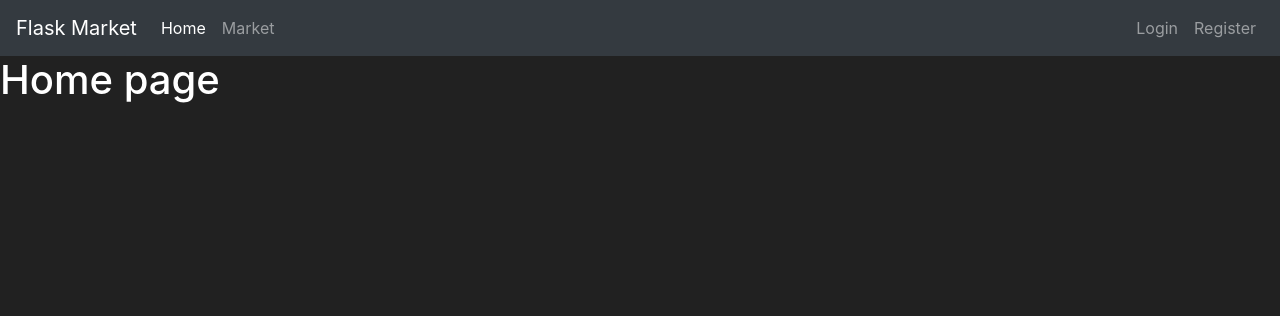
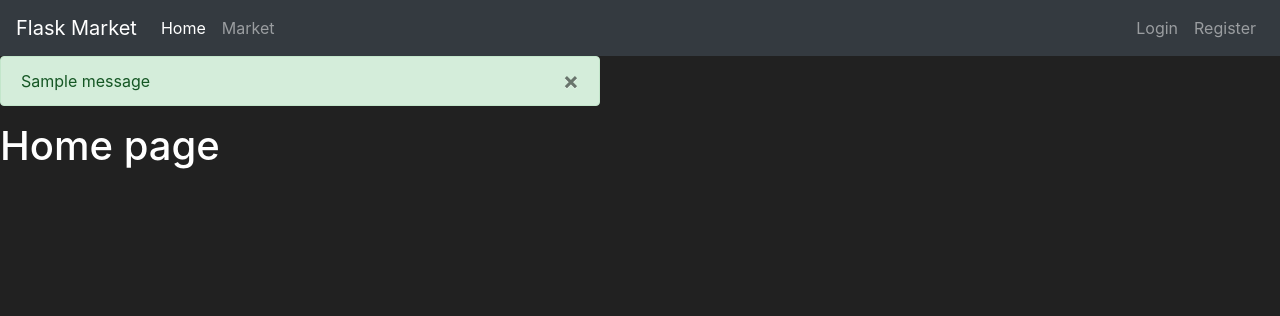
Before and after one commit to wilantury/python_flask_ecommerce, a Flask app: page / in a window 1280 px wide. Shown: the top 316 px of the page. Run offline with Flask 2, Linux system fonts and the light colour scheme; one stand-in notice (Sample message) is shown; some libraries are stand-ins or nearby versions.

Commit message:
[ADD] flash errors into base template, add validations into Form class, rising Validation errors

```diff
--- a/market/routes.py
+++ b/market/routes.py
@@ -1,7 +1,7 @@
 # package
 from market import app, db
 # Flask
-from flask import render_template, redirect, url_for
+from flask import render_template, redirect, url_for, flash
 # Models
 from market.models import Item, User
 # Forms
@@ -30,7 +30,7 @@ def signup():
         return redirect(url_for('market_page'))
     if form.errors != {}:
         for err_msg in form.errors.values():
-            print(f'Error: {err_msg}')
+            flash(f'Error: {err_msg}', category='danger')
 
     return render_template('signup.html', form=form )
 
--- a/market/templates/base.html
+++ b/market/templates/base.html
@@ -38,6 +38,18 @@
             </div>
         </nav>
 
+      {% with messages = get_flashed_messages(with_categories=true) %}
+        {% if messages %}
+            {% for category, message in messages %}
+                <div class="alert alert-{{ category }}" style="max-width:600px">
+                        {{ message }}
+                    <button type="button" class="m1-2 mb-1 close" data-dismiss="alert" aria-label="Close">
+                       <span aria-hidden="true">&times;</span>
+                    </button>
+                </div>
+            {% endfor %}
+        {% endif %}
+      {% endwith %}
       <!-- Future Content here -->
       {% block content %}
       {% endblock content %}
```
Also changed, not shown: market/forms.py (+13 -1 lines).
